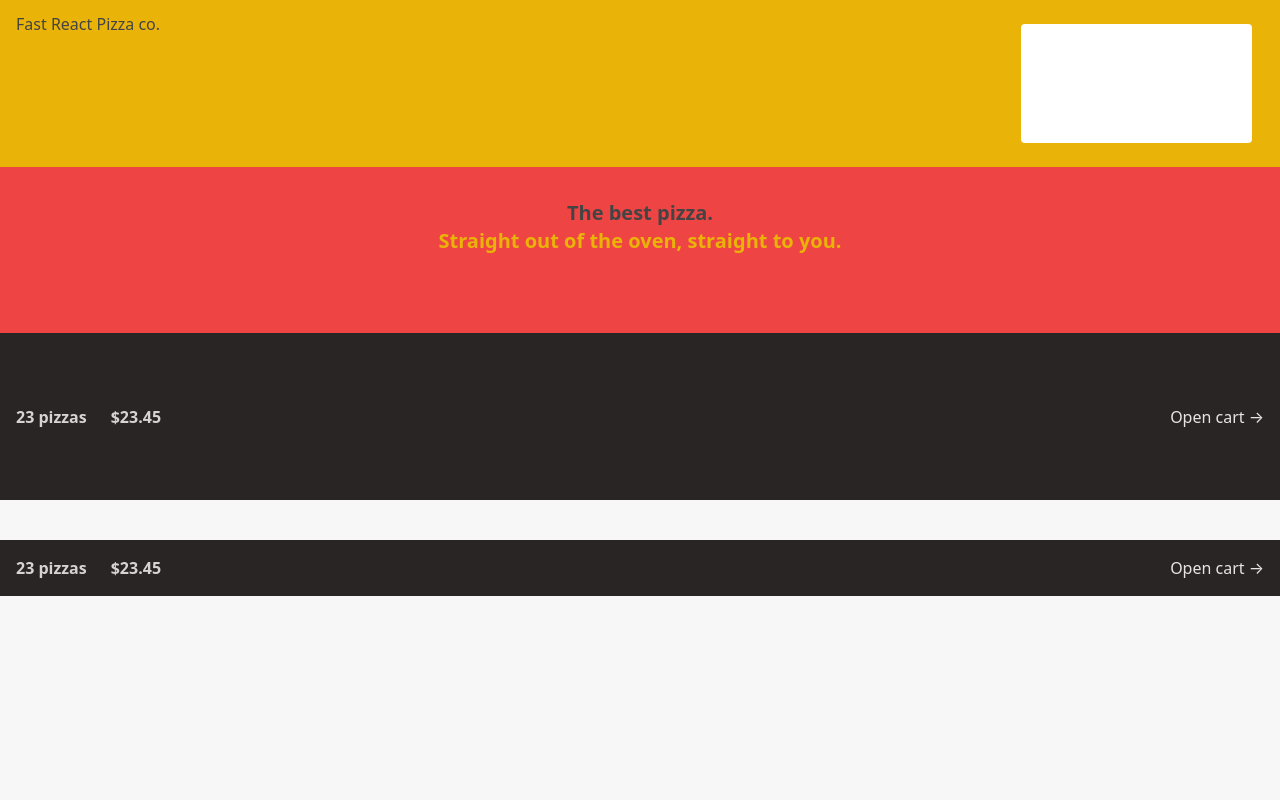
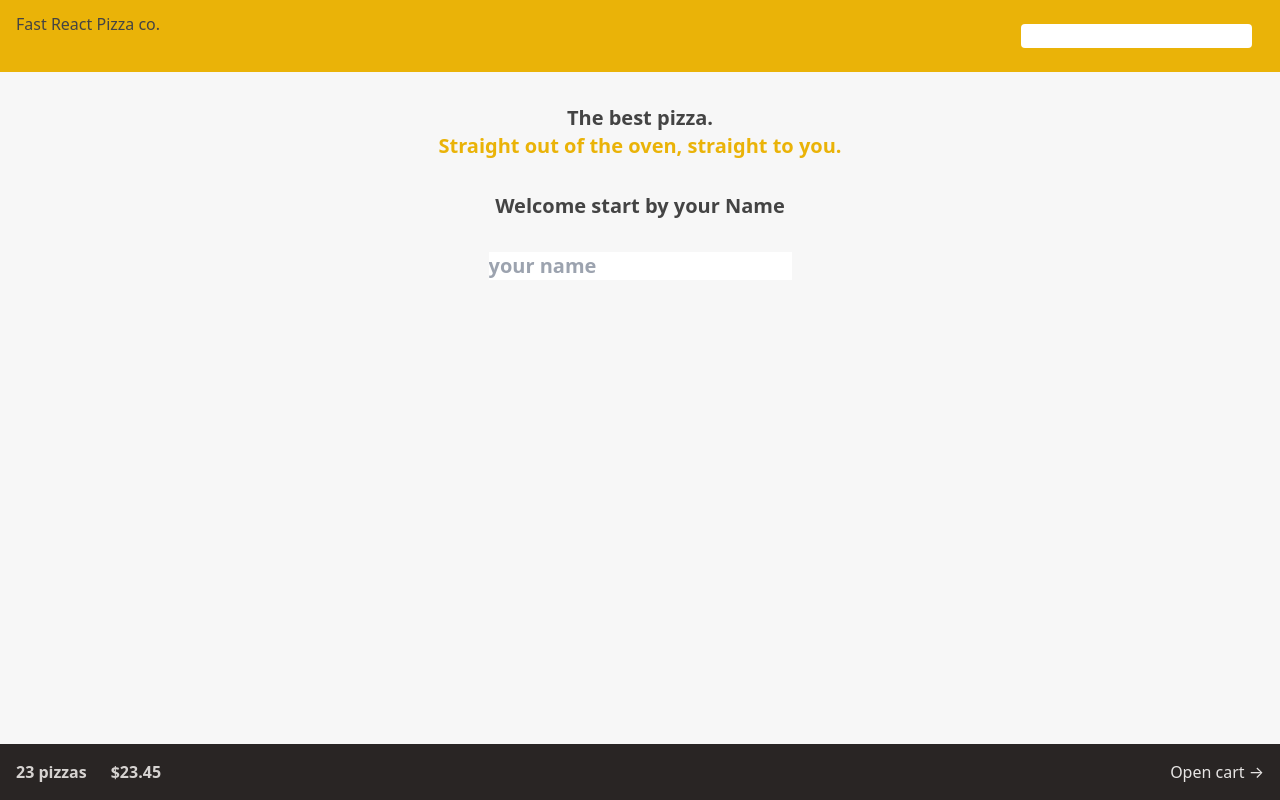
Before and after one commit to Syfer0/Fast-react-pizza, a React (Vite) app: page / in a window 1280 px wide. Built offline with nearby package versions, Linux system fonts and the light colour scheme.

Commit message:
template

```diff
--- a/src/App.jsx
+++ b/src/App.jsx
@@ -7,7 +7,7 @@
      <div className='space-y-10'>
 
       <Home/>
-     <CartOverview/>
+
      </div>
    )
  }
--- a/src/Components/Home.jsx
+++ b/src/Components/Home.jsx
@@ -16,7 +16,7 @@ const Header = () => {
 
 function Home() {
   return (
-    <div className="grid h-[500px] grid-rows-3 bg-red-500">
+    <div className="grid h-screen grid-rows-[auto_1fr_auto]">
       <Header />
       <h1 className="text-center text-xl font-semibold py-8">
         The best pizza.
@@ -25,7 +25,10 @@ function Home() {
         <p className=" text-yellow-500">
           Straight out of the oven, straight to you.
         </p>
+      <p className=" py-8">Welcome start by your Name </p>
+      <input type="text" placeholder="your name" className=" " />
       </h1>
+
       <CartOverview/>
     </div>
   );
```
